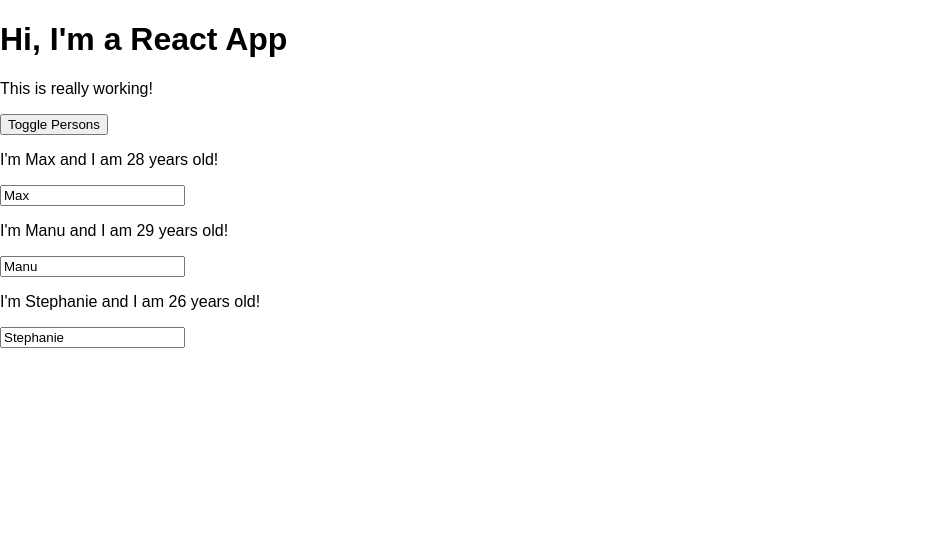
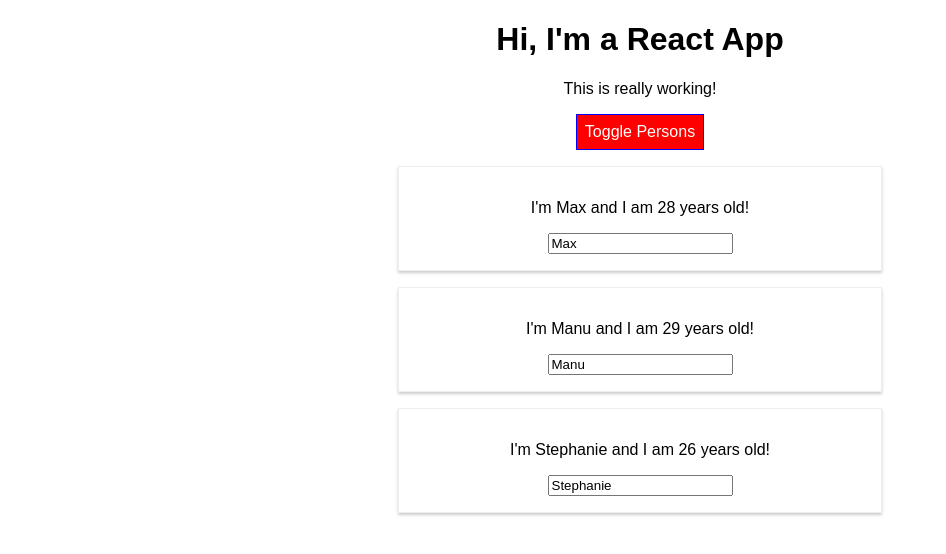
Before and after one commit to StaVergos/react-educational, a React app: page / in a window 1280 px wide. Both pictures are taken after a click on the button "Toggle Persons". Shown: the top 554 px of the page, without its empty margins (0-946 px from the left). Built offline with nearby package versions, Linux system fonts and the light colour scheme.

Commit message:
css modules

```diff
--- a/src/App.css
+++ b/src/App.css
@@ -10,7 +10,7 @@
   font-weight: bolder;
 }
 
-.button{
+.App button{
   background-color: green;
   color: white;
   font: inherit;
@@ -19,7 +19,15 @@
   cursor: pointer;
 }
 
-.button:hover {
+.App button:hover {
   background-color: lightgreen;
   color: black;
-  }
+}
+
+.App button.Red {
+  background-color: red;
+}
+
+.App button.Red:hover {
+  background-color: salmon;
+}
--- a/src/App.js
+++ b/src/App.js
@@ -23,75 +23,65 @@
       ...this.state.persons[personIndex]
     };
 
+    // const person = Object.assign({}, this.state.persons[personIndex]);
+
     person.name = event.target.value;
 
     const persons = [...this.state.persons];
     persons[personIndex] = person;
 
-    this.setState({persons: persons});
-  }
+    this.setState({ persons: persons });
+  };
 
-  deletePersonHandler = (personIndex) => {
+  deletePersonHandler = personIndex => {
     // const persons = this.state.persons.slice();
     const persons = [...this.state.persons];
     persons.splice(personIndex, 1);
-    this.setState({persons: persons});
-  }
+    this.setState({ persons: persons });
+  };
 
   togglePersonsHandler = () => {
     const doesShow = this.state.showPersons;
-    this.setState({showPersons: !doesShow});
-  }
+    this.setState({ showPersons: !doesShow });
+  };
 
   render() {
-    const style = {
-      backgroundColor: 'green',
-      font: 'white',
-      border: '1px solid blue',
-      padding: '8px',
-      cursor: 'pointer',
-      ':hover': {
-        backgroundColor: 'lightgreen',
-        color: 'black'
-      }
-    };
-
     let persons = null;
+    let btnClass = '';
 
     if (this.state.showPersons) {
       persons = (
         <div>
           {this.state.persons.map((person, index) => {
-            return <Person
-            click = {() => this.deletePersonHandler(index)}
-            name={person.name}
-            age={person.age}
-            key={person.id}
-            changed={(event) => this.nameChangedHandler(event, person.id)} />
+            return (
+              <Person
+                click={() => this.deletePersonHandler(index)}
+                name={person.name}
+                age={person.age}
+                key={person.id}
+                changed={event => this.nameChangedHandler(event, person.id)}
+              />
+            );
           })}
-      </div>
+        </div>
       );
 
-      style.backgroundColor = 'red';
-      style[':hover'] = {
-        backgroundColor: 'salmon',
-            color: 'black'
-      }
+      btnClass = classes.Red;
     }
 
-    let assignclasses = [];
-    if (this.state.persons.length <=2) {
-      assignclasses.push('red');
+    const assignedClasses = [];
+    if (this.state.persons.length <= 2) {
+      assignedClasses.push(classes.red); // classes = ['red']
     }
-    if (this.state.persons.length <=1) {
-      assignclasses.push('bold');
+    if (this.state.persons.length <= 1) {
+      assignedClasses.push(classes.bold); // classes = ['red', 'bold']
     }
 
     return (
-      <div className="App">
+      <div className={classes.App}>
         <h1>Hi, I'm a React App</h1>
-        <p className={assignclasses.join(' ')}>This is really working!</p>
-        <button className={classes.Button} onClick={this.togglePersonsHandler}>
+        <p className={assignedClasses.join(' ')}>This is really working!</p>
+        <button className={btnClass} onClick={this.togglePersonsHandler}>
           Toggle Persons
         </button>
         {persons}
--- a/src/Person/Person.css
+++ b/src/Person/Person.css
@@ -1,14 +1,14 @@
-/*.Person {*/
-/*    width: 60%;*/
-/*    margin: 16px auto;*/
-/*    border: 1px solid #eee;*/
-/*    box-shadow: 0 2px 3px #ccc;*/
-/*    padding: 16px;*/
-/*    text-align: center;*/
-/*}*/
+.Person {
+  width: 60%;
+  margin: 16px auto;
+  border: 1px solid #eee;
+  box-shadow: 0 2px 3px #ccc;
+  padding: 16px;
+  text-align: center;
+}
 
-/*@media (min-width: 500px) {*/
-/*    .Person {*/
-/*        width: 450px;*/
-/*    }*/
-/*}*/
+@media (min-width: 500px) {
+  .Person {
+    width: 450px;
+  }
+}
--- a/src/Person/Person.js
+++ b/src/Person/Person.js
@@ -1,24 +1,11 @@
 import React from 'react';
-import styled from 'styled-components';
 
-// import './Person.css';
-const StyledDiv = styled.div`
-    width: 60%;
-    margin: 16px auto;
-    border: 1px solid #eee;
-    box-shadow: 0 2px 3px #ccc;
-    padding: 16px;
-    text-align: center;
-
-    @media (min-width: 500px) {
-            width: 450px;
-    }
-`;
+import classes from './Person.css';
 
 const person = ( props ) => {
     return (
         // <div className="Person" style={style}>
-        <div>
+        <div className={classes.Person}>
             <p onClick={props.click}>I'm {props.name} and I am {props.age} years old!
             </p>
             <p>{props.children}</p>
```
